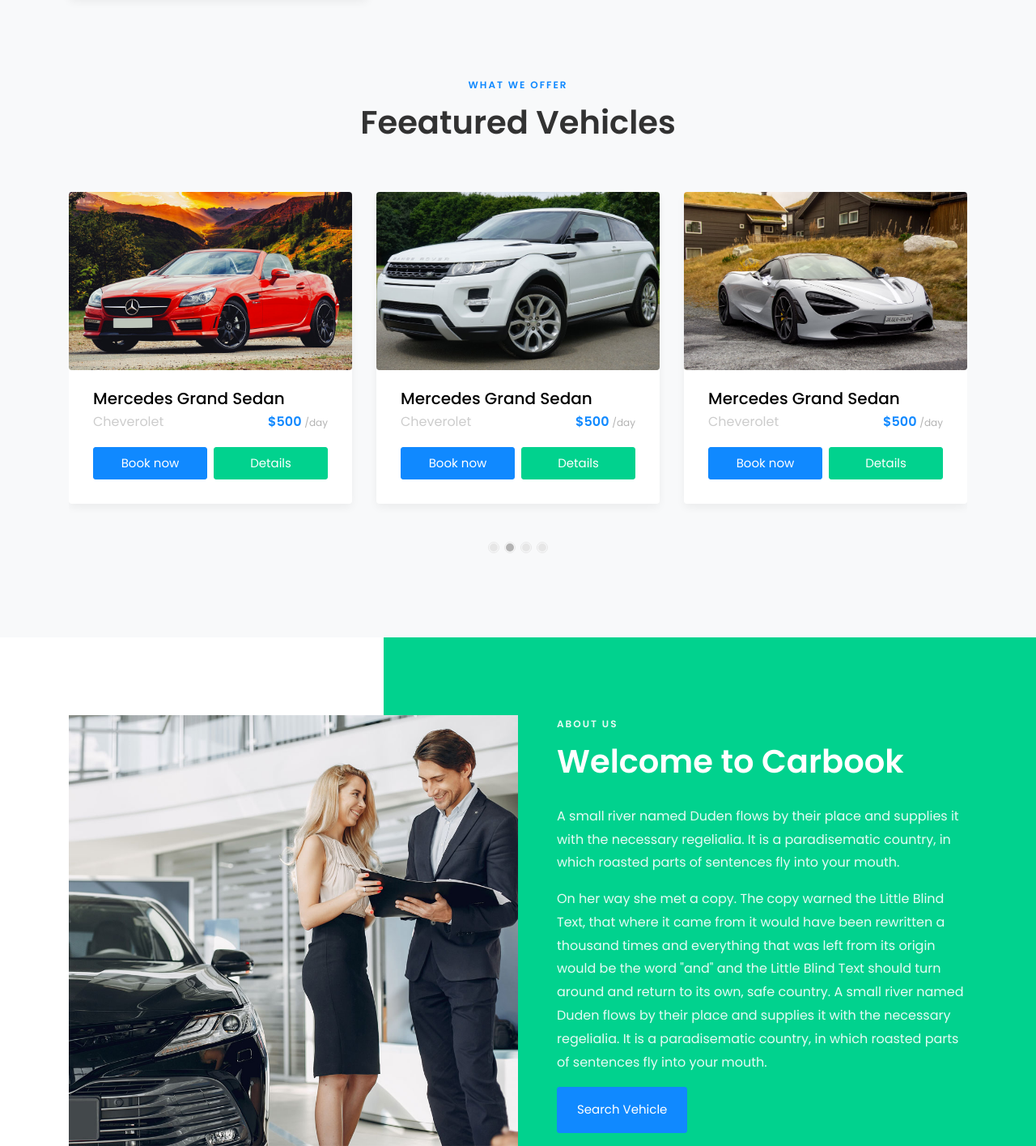
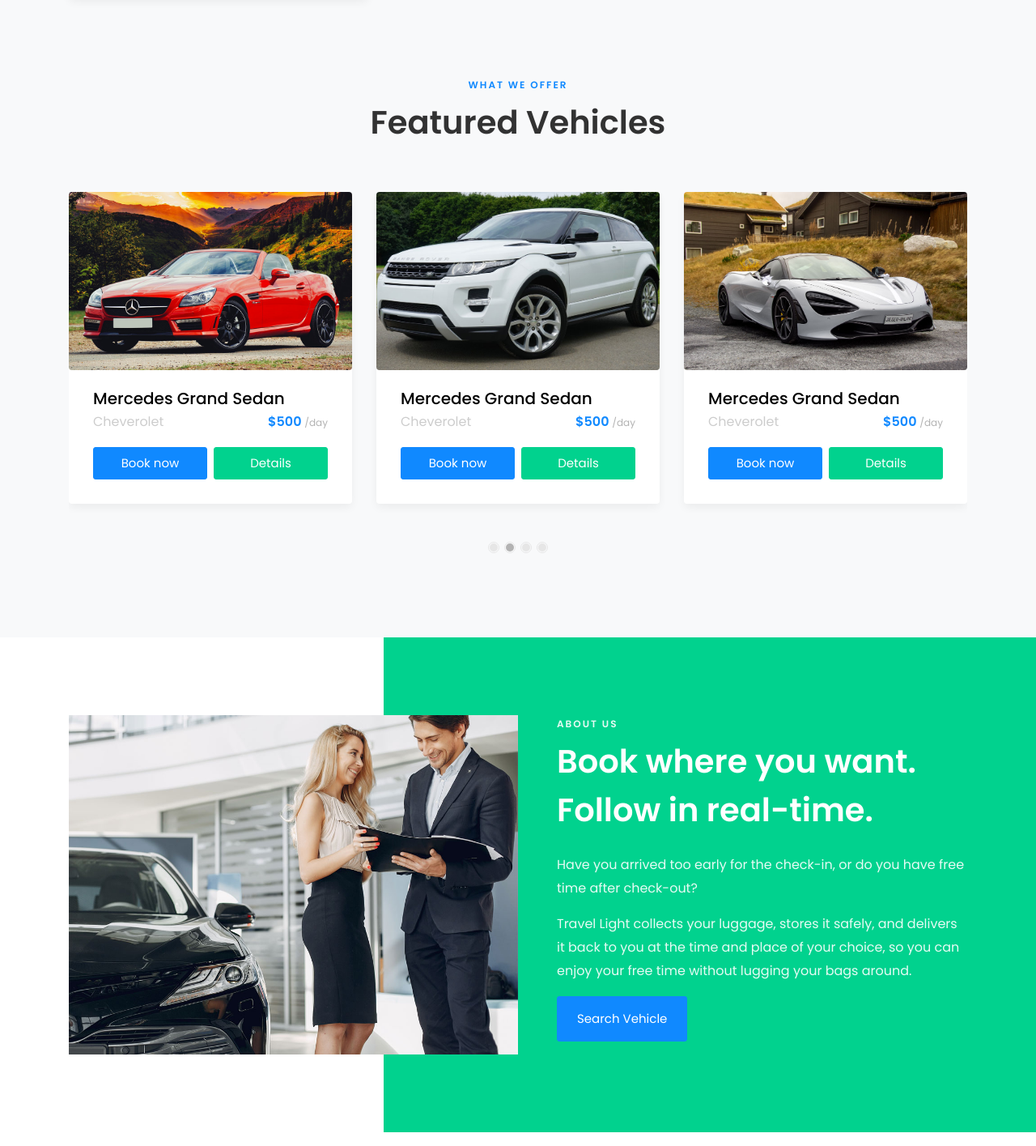
Before and after one commit to GunjanKadel/TravelLight, a plain HTML site: page index.html in a window 1280 px wide. Shown: the part 1874-3289 px from the top of the page at 81% size. Drawn offline with Linux system fonts and the light colour scheme; some packages are replaced by stand-ins of ours; no server answers; files whose address does not match are found by name.

Commit message:
Updated Changes

```diff
--- a/index.html
+++ b/index.html
@@ -268,7 +268,7 @@
     		<div class="row justify-content-center">
           <div class="col-md-12 heading-section text-center ftco-animate mb-5">
           	<span class="subheading">What we offer</span>
-            <h2 class="mb-2">Feeatured Vehicles</h2>
+            <h2 class="mb-2">Featured Vehicles</h2>
           </div>
         </div>
     		<div class="row">
@@ -344,10 +344,10 @@
 					<div class="col-md-6 wrap-about ftco-animate">
 	          <div class="heading-section heading-section-white pl-md-5">
 	          	<span class="subheading">About us</span>
-	            <h2 class="mb-4">Welcome to Carbook</h2>
+	            <h2 class="mb-4">Book where you want. Follow in real-time.</h2>
 
-	            <p>A small river named Duden flows by their place and supplies it with the necessary regelialia. It is a paradisematic country, in which roasted parts of sentences fly into your mouth.</p>
-	            <p>On her way she met a copy. The copy warned the Little Blind Text, that where it came from it would have been rewritten a thousand times and everything that was left from its origin would be the word "and" and the Little Blind Text should turn around and return to its own, safe country. A small river named Duden flows by their place and supplies it with the necessary regelialia. It is a paradisematic country, in which roasted parts of sentences fly into your mouth.</p>
+	            <p>Have you arrived too early for the check-in, or do you have free time after check-out?</p>
+              <p>Travel Light collects your luggage, stores it safely, and delivers it back to you at the time and place of your choice, so you can enjoy your free time without lugging your bags around.</p>
 	            <p><a href="#" class="btn btn-primary py-3 px-4">Search Vehicle</a></p>
 	          </div>
 					</div>
```
